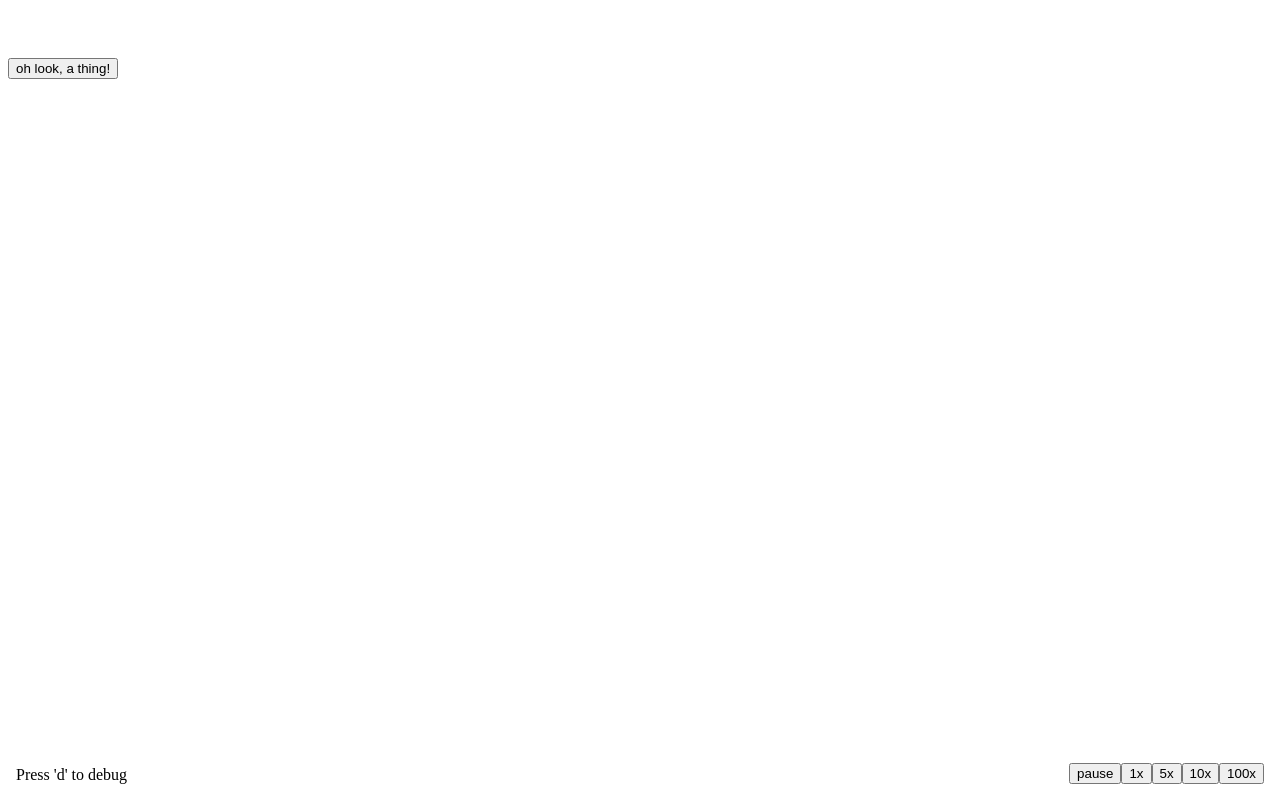
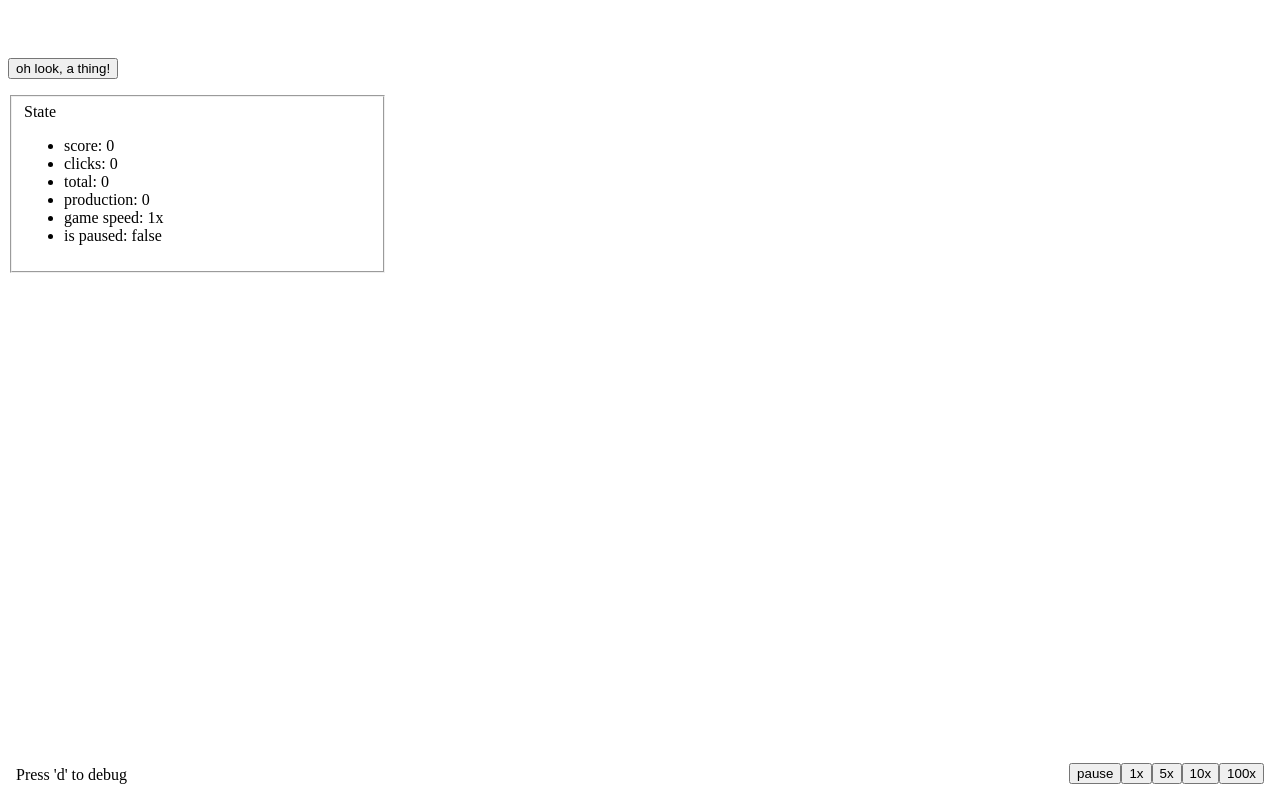
Before and after one commit to pedrotypes/things, a Vue app: page / in a window 1280 px wide. Built offline with nearby package versions, Linux system fonts and the light colour scheme.

Commit message:
Move all debug panel logic to its component

```diff
--- a/src/App.vue
+++ b/src/App.vue
@@ -20,7 +20,7 @@
         <span v-else>pick up another</span> {{ txt.currency }}!
       </button>
 
-      <debug v-if="debug" />
+      <debug />
     </div>
 
     <div
@@ -130,8 +130,7 @@ export default {
       },
       txt: Txt,
       availableItems: Items.list(),
-      cheapestItem: Items.cheapest(),
-      debug: false
+      cheapestItem: Items.cheapest()
     }
   },
   computed: {
@@ -187,11 +186,6 @@ export default {
     // capture keypresses
     window.addEventListener('keypress', function (e) {
       switch (e.keyCode) {
-        // d key for debug
-        case 100:
-          this.debug = !this.debug
-          break
-
         // speed control, keys 1-4
         case 49:
           this.setSpeed(1)
--- a/src/components/Debug.vue
+++ b/src/components/Debug.vue
@@ -1,6 +1,6 @@
 <template>
 
-  <fieldset class="debug">
+  <fieldset class="debug" v-if="debugging">
     <label>State</label>
     <ul>
       <li>score: {{score}}</li>
@@ -24,8 +24,21 @@
 import { mapState } from 'vuex'
 
 export default {
+  data () {
+    return {
+      debugging: process.env.NODE_ENV === 'development'
+    }
+  },
   computed: {
     ...mapState(['score', 'total', 'clicks', 'production', 'speed', 'isPaused'])
+  },
+  created () {
+    // listen to d key for debug
+    window.addEventListener('keypress', function (e) {
+      if (e.keyCode === 100) {
+        this.debugging = !this.debugging
+      }
+    }.bind(this))
   }
 }
 </script>
```
